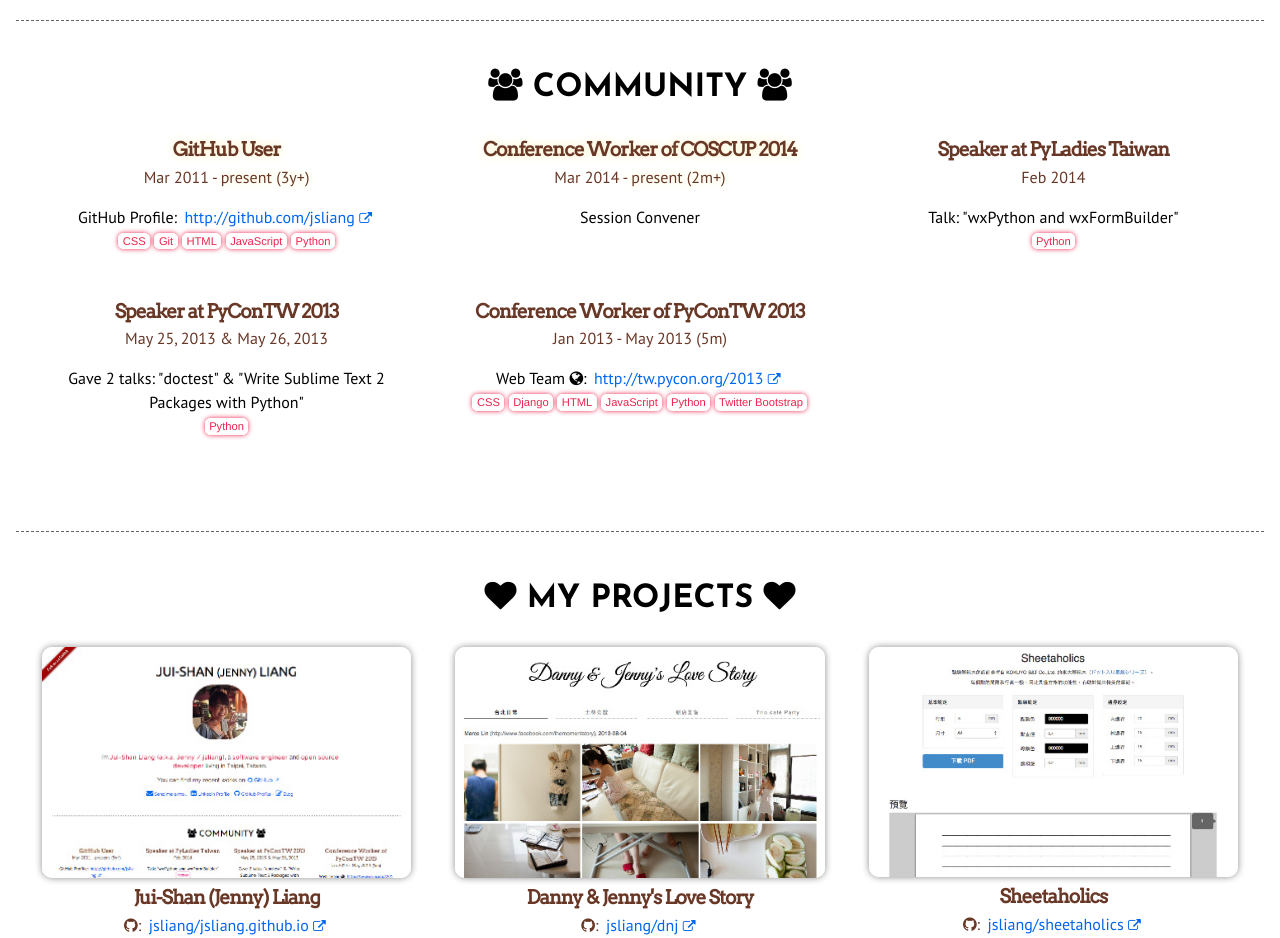
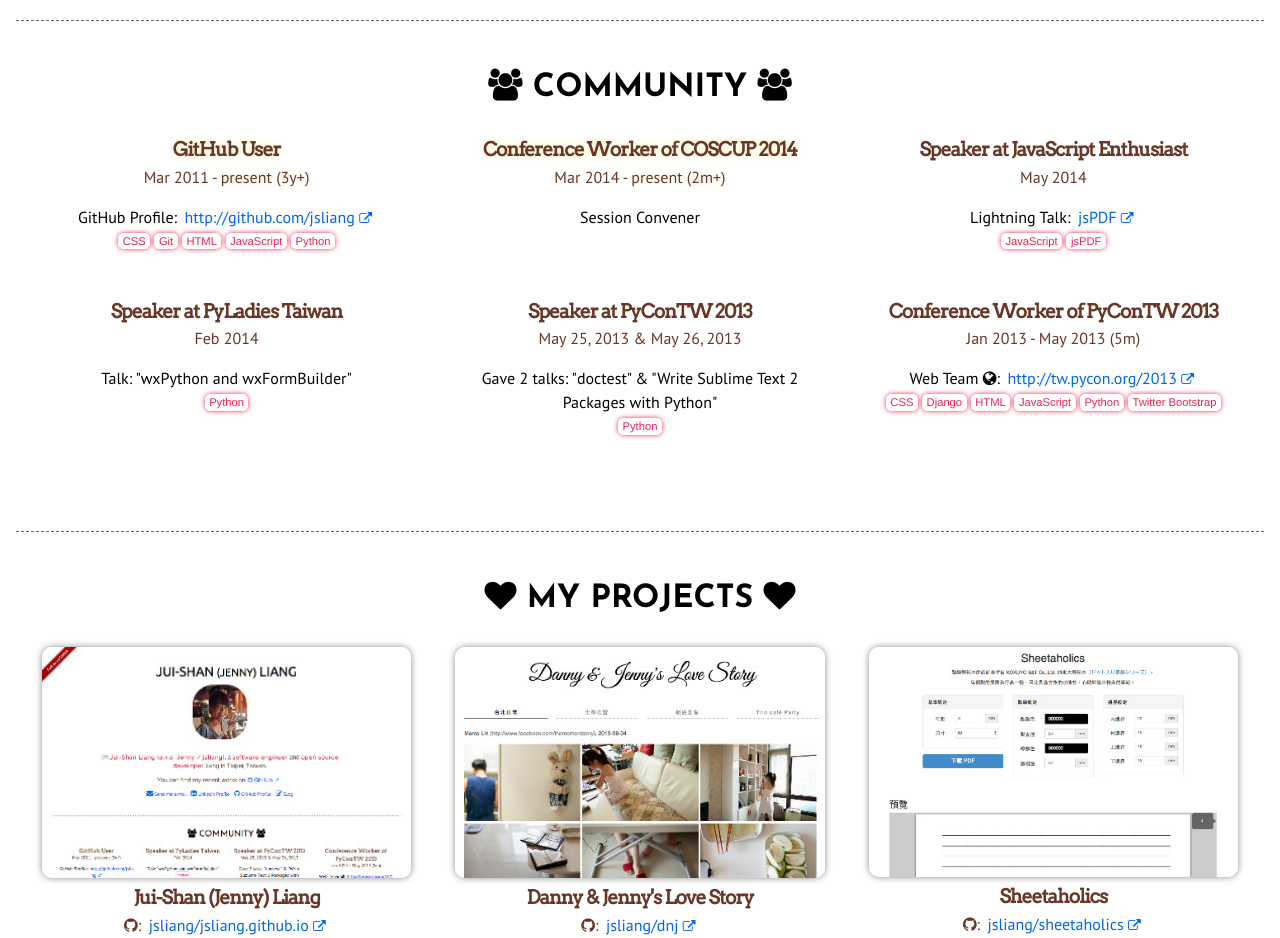
Before and after one commit to jsliang/jsliang.github.io, a plain HTML site: page index.html in a window 1280 px wide. Shown: the part 780-1718 px from the top of the page. Drawn offline with Linux system fonts and the light colour scheme.

Commit message:
Community: add talk "jsPDF"

```diff
--- a/index.html
+++ b/index.html
@@ -128,6 +128,27 @@
                 </div>
                 <div class="col-4">
                     <p class="title">
+                        Speaker at <span class="nobr">JavaScript Enthusiast</span>
+                    </p>
+                    <p class="duration">
+                        <time datetime="2014-05">May 2014</time>
+                    </p>
+                    <p class="description">
+                        Lightning Talk:
+                        <a href="http://www.slideshare.net/juishanliang/lightning-talk-jspdf" target="_blank">
+                            jsPDF
+                            <small><i class="fa fa-external-link"></i></small>
+                        </a>
+                    </p>
+                    <p class="marks">
+                        <mark>JavaScript</mark>
+                        <mark>jsPDF</mark>
+                    </p>
+                </div>
+            </div>
+            <div class="row">
+                <div class="col-4">
+                    <p class="title">
                         Speaker at <span class="nobr">PyLadies Taiwan</span>
                     </p>
                     <p class="duration">
@@ -138,8 +159,6 @@
                         <mark>Python</mark>
                     </p>
                 </div>
-            </div>
-            <div class="row">
                 <div class="col-4">
                     <p class="title">
                         Speaker at <span class="nobr">PyConTW 2013</span>
```
